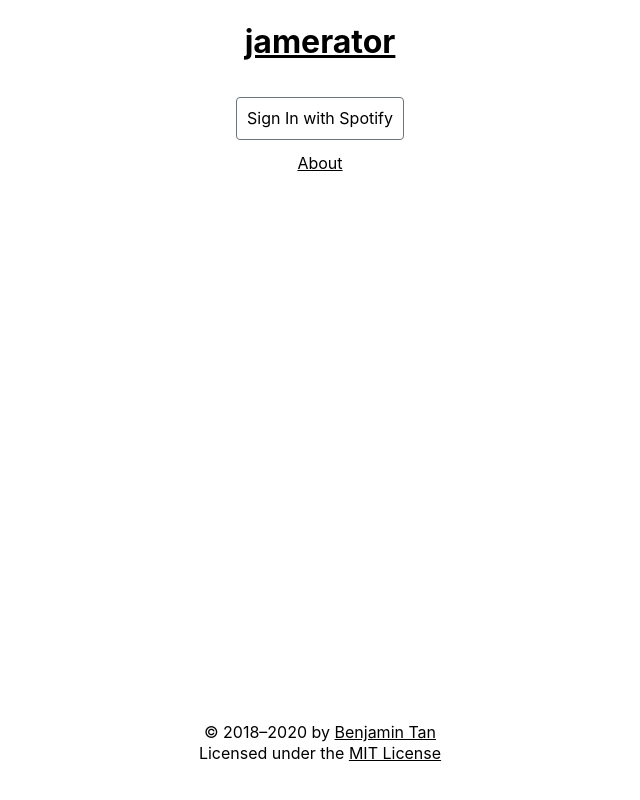
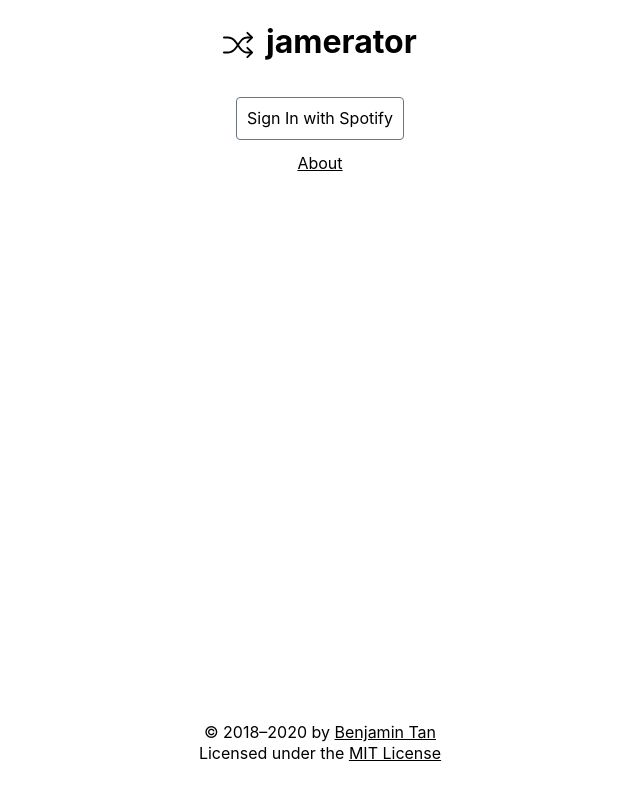
Before and after one commit to bnjmnt4n/jamerator, a React (Create React App) app: page / in a window 1280 px wide. Shown: the whole page, without its empty margins (320-960 px from the left). Built offline with nearby package versions, Linux system fonts and the light colour scheme.

Commit message:
Add shuffle logo from Bootstrap Icons.
Ref. https://icons.getbootstrap.com/icons/shuffle/.

```diff
--- a/src/Header.js
+++ b/src/Header.js
@@ -5,12 +5,16 @@ import * as CONFIG from './config.js';
 
 import styles from './Header.module.css';
 
+import logo from './logo.svg';
+
 export default function Header({ compact }) {
   return (
     <header>
-      <Link to="/">
-        {/* <img src={logo} className="App-logo" alt="logo" width="200" height="200" /> */}
-        <h1 className={styles.heading}>{CONFIG.APP_NAME}</h1>
+      <Link to="/" className={styles.link}>
+        <h1 className={styles.heading}>
+          <img src={logo} className={styles.logo} alt="Shuffle logo" width="30" height="30" />
+          {CONFIG.APP_NAME}
+        </h1>
       </Link>
 
       {!compact && <span>{CONFIG.APP_DESCRIPTION}</span>}
--- a/src/Header.module.css
+++ b/src/Header.module.css
@@ -1,3 +1,13 @@
+.link, .link:hover, .link:focus {
+  text-decoration: none;
+  color: black;
+}
+
 .heading {
   font-size: 2em;
 }
+
+.logo {
+  vertical-align: middle;
+  padding-right: 0.4em;
+}
```
Also changed, not shown: public/manifest.json, src/logo.svg, 1 other file (tests, documents, lock files or other folders).
